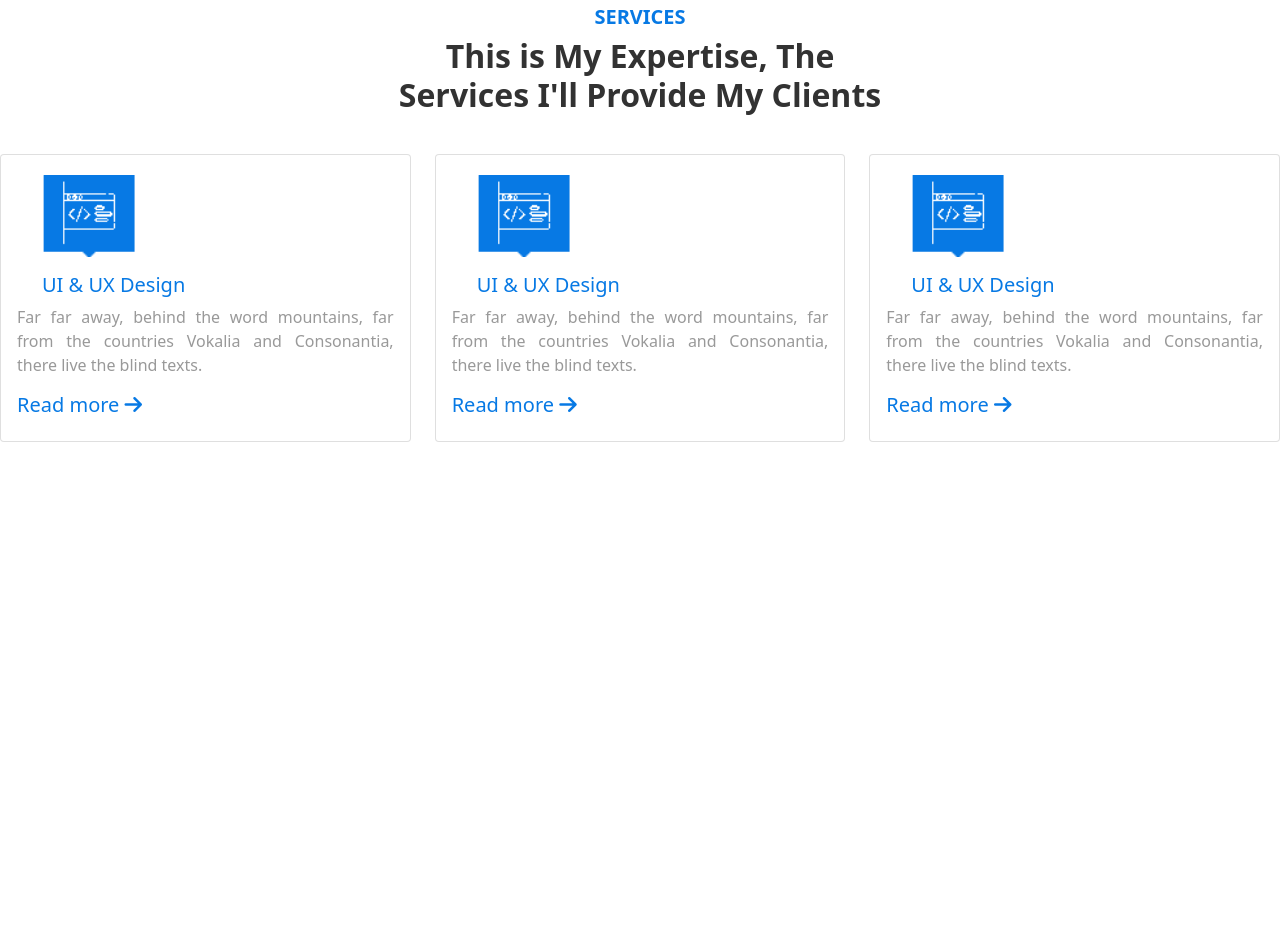
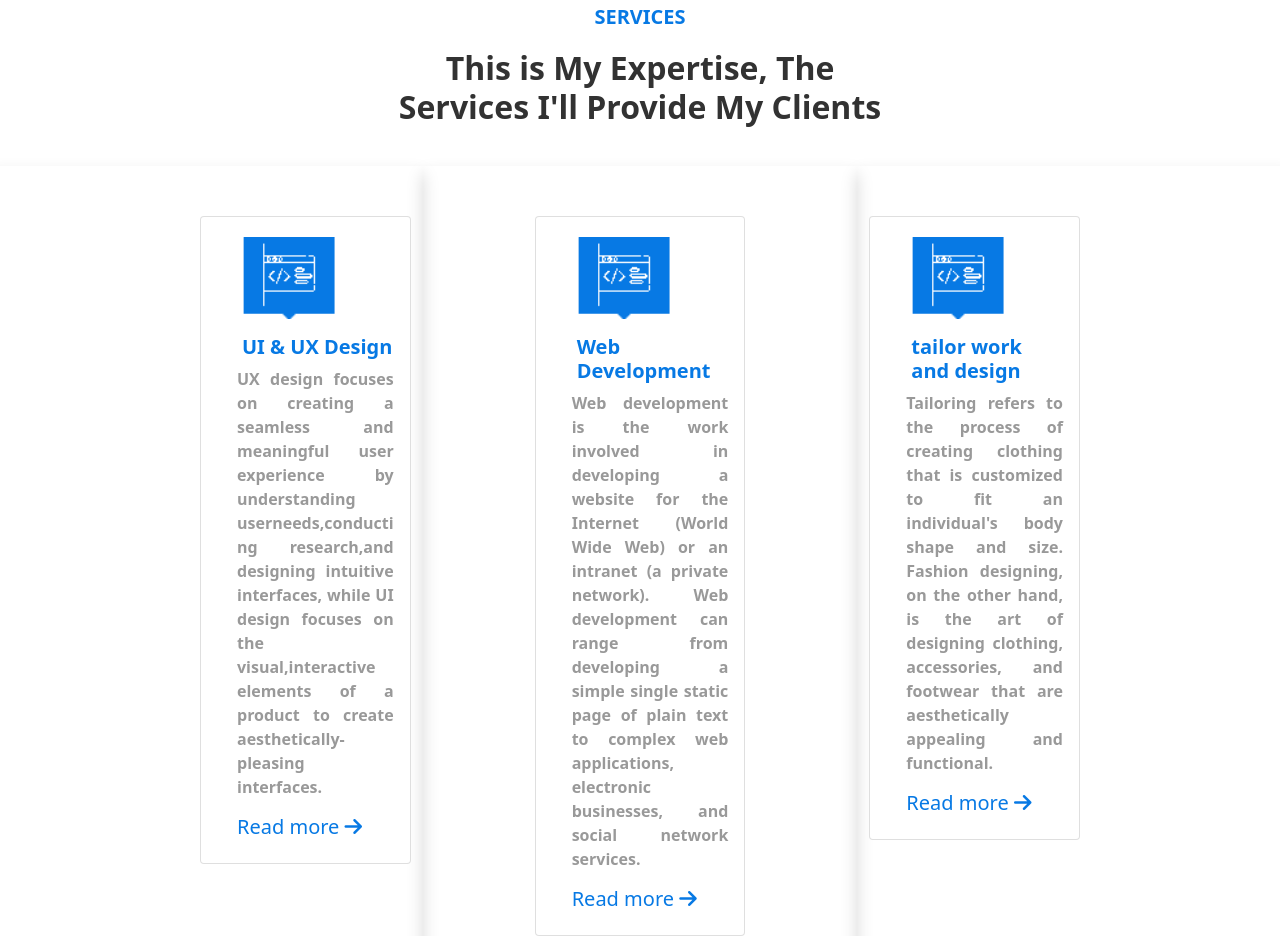
Before and after one commit to radiyashimu1122/dev.Shimu, a plain HTML site: page index.html in a window 1280 px wide. Shown: the part 1078-2014 px from the top of the page. Before the commit the page ends 1520 px from the top, so only its background shows below. Drawn offline with nearby package versions, Linux system fonts and the light colour scheme.

Commit message:
card section done

```diff
--- a/index.html
+++ b/index.html
@@ -74,39 +74,47 @@
 <!-- This is hero section end -->
 <!-- This is card start -->
   <h5 style="text-align: center; margin-top: 50px;"><strong style="color:#0779e4;">SERVICES</strong></h5>
-  <h2 style="text-align: center; color: #323232; margin-bottom: 40px;"> <strong>This is My Expertise,
+  <h2 style="text-align: center; color: #323232; margin-bottom: 40px; margin-top: 20px;"> <strong>This is My Expertise,
    The<br> Services I'll Provide My Clients</strong></h2>
-   <div class="row row-cols-1 row-cols-md-3 g-4 ">
-    <div class="col">
-      <div class="card">
+   <div class="row row-cols-1 row-cols-md-3 ">
+    <div class="col shadow">
+      <div class="card " style="margin-left: 200px; margin-bottom: 50px;  margin-top: 50px;">
         <img style="width: 100px; margin-left: 40px; margin-top: 20px ;" src="images/photo-1.jpg" class="card-img-top" alt="...">
         <div class="card-body">
-          <h5 class="card-title" style="color: #0779e4; margin-left: 25px;">UI & UX Design</h5>
-          <p class="card-text" style="color: #999999; text-align: justify;">Far far away, behind the word mountains,
-            far from the countries Vokalia and Consonantia, there live the blind texts.</p>
-            <h5 style="color:#0779e4 ;">Read more <i class="fa-solid fa-arrow-right"> </i></h5>
+          <h5 class="card-title" style="color: #0779e4; margin-left: 25px;"><strong>UI & UX Design</strong></h5>
+          <p class="card-text" style="color: #999999; text-align: justify; margin-left: 20px;">
+            <strong>
+              UX design focuses on creating a seamless and meaningful user experience by
+             understanding userneeds,conducting research,and designing intuitive
+               interfaces, while UI design focuses on the visual,interactive elements
+                of a product to create aesthetically-pleasing interfaces.</strong></p>
+            <h5 style="color:#0779e4; margin-left: 20px;">Read more <i class="fa-solid fa-arrow-right"> </i></h5>
           </div>
           </div>
           </div>
-    <div class="col">
-      <div class="card">
+          <div class="col shadow ">
+          <div class="card" style="margin-left: 100px; margin-right: 100px;  margin-top: 50px; margin-bottom: 50px;"  >
           <img style="width: 100px; margin-left: 40px; margin-top: 20px ;" src="images/photo-1.jpg" class="card-img-top" alt="...">
           <div class="card-body">
-          <h5 class="card-title" style="color: #0779e4; margin-left: 25px;">UI & UX Design</h5>
-          <p class="card-text" style="color: #999999; text-align: justify;">Far far away, behind the word mountains,
-            far from the countries Vokalia and Consonantia, there live the blind texts.</p>
-            <h5 style="color:#0779e4 ;">Read more <i class="fa-solid fa-arrow-right"> </i></h5>
+          <h5 class="card-title" style="color: #0779e4; margin-left: 25px;"><strong>Web Development</strong></h5>
+          <p class="card-text" style="color: #999999; text-align: justify; margin-left: 20px;"><strong>Web development is the work involved in developing a website for the Internet (World Wide Web) or an intranet (a private network). Web development can range from developing a simple single static page of plain text to complex web applications, electronic businesses, and social network services.</strong>
+          </p>
+          <h5 style="color:#0779e4; margin-left: 20px;">Read more <i class="fa-solid fa-arrow-right"> </i></h5>
           </div>
           </div>
           </div>
-    <div class="col">
-      <div class="card">
+          <div class="col shadow ">
+      <div class="card" style="margin-right: 200px; margin-bottom: 50px;  margin-top: 50px;" >
         <img style="width: 100px; margin-left: 40px; margin-top: 20px ;" src="images/photo-1.jpg" class="card-img-top" alt="...">
         <div class="card-body">
-          <h5 class="card-title" style="color: #0779e4; margin-left: 25px;">UI & UX Design</h5>
-          <p class="card-text" style="color: #999999; text-align: justify;">Far far away, behind the word mountains,
-            far from the countries Vokalia and Consonantia, there live the blind texts.</p>
-            <h5 style="color:#0779e4 ;">Read more <i class="fa-solid fa-arrow-right"> </i></h5>
+          <h5 class="card-title" style="color: #0779e4; margin-left: 25px;"><strong>tailor work and design</strong></h5>
+          <p class="card-text" style="color: #999999; text-align: justify; margin-left
+          : 20px;"><strong>Tailoring refers to the process of creating clothing that is
+            customized to fit an individual's body shape and size. Fashion designing,
+            on the other hand, is the art of designing clothing, accessories,
+             and footwear that are aesthetically appealing and functional.</strong>
+            </p>
+            <h5 style="color:#0779e4;margin-left: 20px;">Read more <i class="fa-solid fa-arrow-right"> </i></h5>
         </div>
       </div>
           </div>
--- a/style.css
+++ b/style.css
@@ -25,6 +25,3 @@ padding: 50px;
 background-color: aliceblue;
 border: none;
 }
-.twocard{
-  display: inline-flex;
-}
```
Lines whose indentation alone changed are shown as unchanged.
